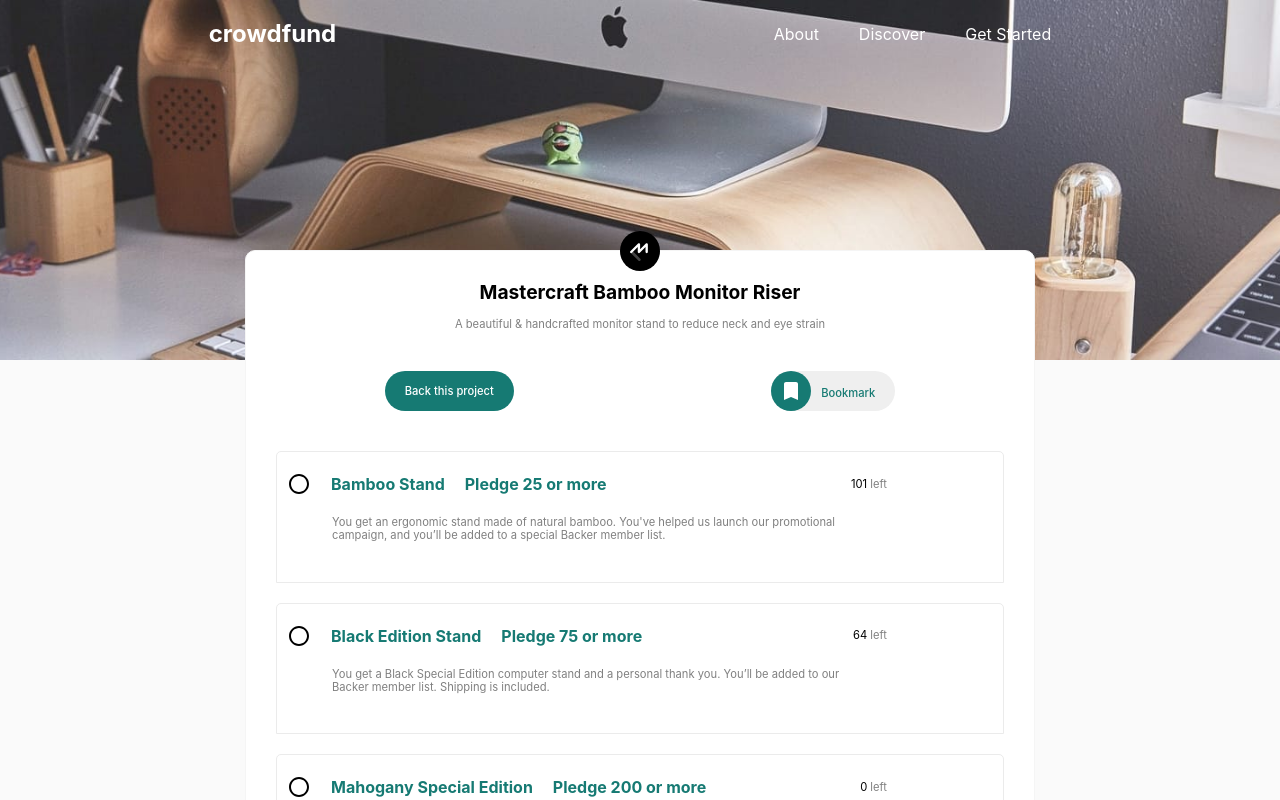
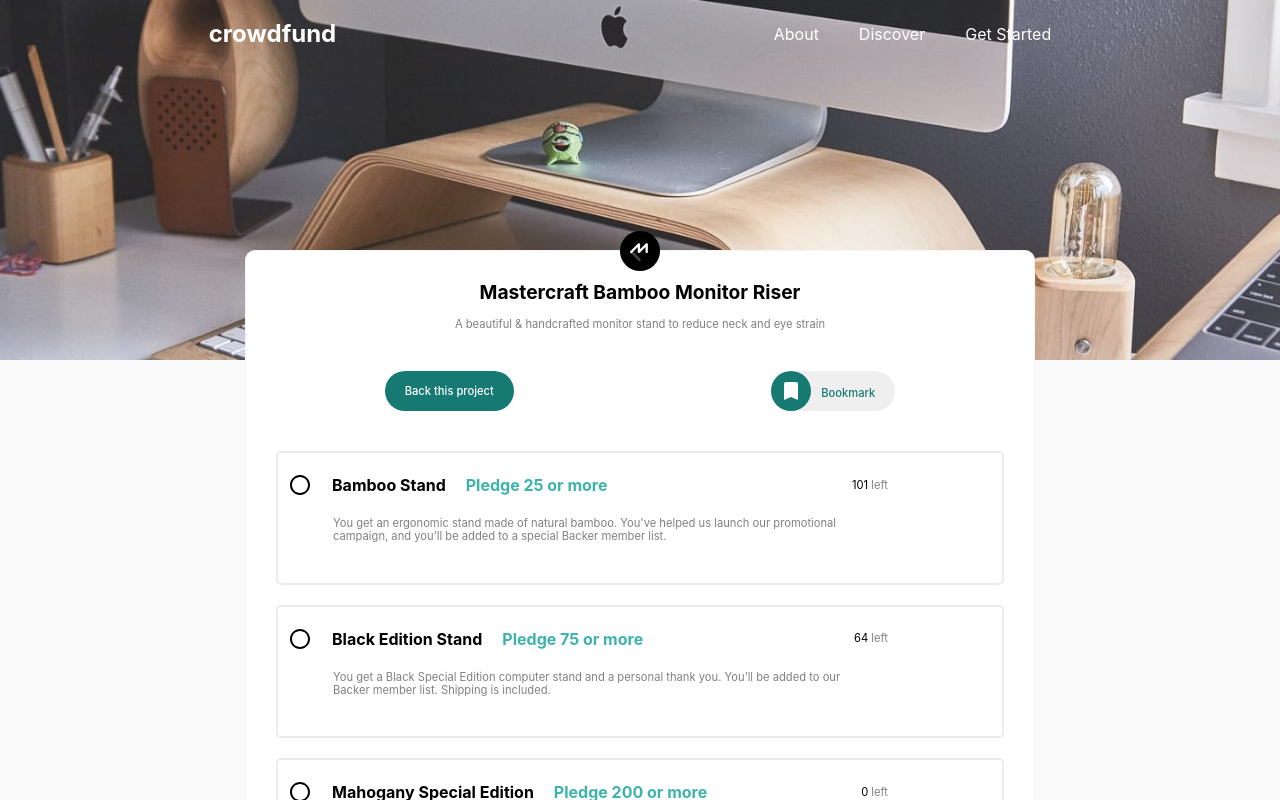
Before and after one commit to hyoshimori/react-crowdfunding-product-page, a React (Create React App) app: page / in a window 1280 px wide. Both pictures are taken after a click on the button "Back this project". Shown: the top 800 px of the page. Built offline with nearby package versions, Linux system fonts and the light colour scheme.

Commit message:
comments added

```diff
--- a/src/components/main/About.tsx
+++ b/src/components/main/About.tsx
@@ -9,6 +9,7 @@ import * as perkTypes from '../../../types/perk';
 const About = () => {
   const [selectedPerk, setSelectedPerk] = useState(-1); // Start with no perk selected
 
+  // perk mock up data as this is only the front end app //
   const perks: perkTypes.Perk[] = [
     {
       name: 'Bamboo Stand',
@@ -32,9 +33,11 @@ const About = () => {
 
 
   const handleButtonClick = (index: number) => {
-    setSelectedPerk(selectedPerk === index ? -1 : index); // Toggle selected perk, or deselect if it's already selected
+    // Toggle selected perk, or deselect if it's already selected
+    setSelectedPerk(selectedPerk === index ? -1 : index);
   };
 
+  // Passign this func to "handleButtonClick" func in ThankYou component to reset the state
   const resetPerkSelection = () => {
     setSelectedPerk(-1);
   };
@@ -46,7 +49,7 @@ const About = () => {
         <span className={`${styles.grey__color} ${styles.desciption__message}`}>The Mastercraft Bamboo Monitor Riser is a sturdy and stylish platform that elevates your screen to a more comfortable viewing height. Placing your monitor at eye level has the potential to improve your posture and make you more comfortable while at work, helping you stay focused on the task at hand.</span>
         <span className={`${styles.grey__color} ${styles.desciption__message}`}>Featuring artisan craftsmanship, the simplicity of design creates extra desk space below your computer to allow notepads, pens, and USB sticks to be stored under the stand.</span>
       </div>
-
+      {/* loop of perks from perkContext */}
       {perks.map((perk, index) => (
         <div key={index} className={styles.about__lower}>
           <div className={styles.about__upper__name__and__price__top}>
@@ -60,6 +63,7 @@ const About = () => {
             </div>
             <button className={styles.button} onClick={() => handleButtonClick(index)}>Select Details</button>
           </div>
+          {/* if the index selected is same as the index in the state */}
           {selectedPerk === index && <ThankYou resetPerkSelection={resetPerkSelection}/>}
         </div>
       ))}
--- a/src/components/main/BackThisProject.tsx
+++ b/src/components/main/BackThisProject.tsx
@@ -4,17 +4,18 @@ import styles from '../style/BackThisProject.module.css';
 
 import BookmarkIcon from '@mui/icons-material/Bookmark';
 
-// import Detail from './Detail';
 import DetailBackThisProject from './DetailBackThisProject';
 
 const BackThisProject = () => {
   const [buttonToggle, setButtonToggle] = useState(false);
   const [backToggle, setBackToggle] = useState(false);
 
+  // use this to show DetailBackThisProject in ternary operator //
   const backThisProjectClick = () => {
     setBackToggle(!backToggle);
   };
 
+  // use this to use the bookmark button
   const handleClick = () => {
     console.log('button clicked')
     setButtonToggle(!buttonToggle);
@@ -28,7 +29,9 @@ const BackThisProject = () => {
         <span className={styles.grey__color}>A beautiful & handcrafted monitor stand to reduce neck and eye strain</span>
       </div>
         <div className={styles.buttons}>
+          {/* use this to show DetailBackThisProject in ternary operator */}
           <button className={styles.button} onClick={backThisProjectClick}>Back this project</button>
+          {/* use this to use the bookmark button */}
           <button
             className={`${styles.bookmark} ${buttonToggle ? styles.bookmark__grey : ''}`}
             onClick={handleClick}
--- a/src/components/main/DetailBackThisProject.tsx
+++ b/src/components/main/DetailBackThisProject.tsx
@@ -27,10 +27,15 @@ const DetailBackThisProject = () => {
           console.log(el.name)
           return(
             <div className={styles.details__projects__and__enter__your__pledge}>
-              <div className={styles.details__projects__upper__and__lower} onClick={() => handleClick(index)}>
+              <div className={buttonToggele !== index ? `${styles.details__projects__upper__and__lower}
+                                                         ${styles.details__projects__upper__and__lower__with__radius__and__color}`
+                                                         :
+                                                         `${styles.details__projects__upper__and__lower}`
+                                                        }
+                   onClick={() => handleClick(index)}>
                 <div key={index} className={styles.details__projects}>
                   {
-                    // when the index of the loop is same as the state, button is checked
+                    // when the index of the loop is same as the state, button is checked (changes the icon from unchecked to checked)
                     buttonToggele === index ? <RadioButtonCheckedIcon /> : <RadioButtonUncheckedIcon />
                   }
                   <div>
@@ -45,12 +50,13 @@ const DetailBackThisProject = () => {
                 </div>
                 <span onClick={() => handleClick(index)} className={styles.details__projects__lower}>{el.description}</span>
               </div>
+              {/* when the bottomToggle's id is the same as the one being clicked, show "Enter your pledge div" */}
               {
                 buttonToggele === index ?
                 <div className={styles.body__EnterYourPledge}>
                   <span style={{color: 'grey'}}>Enter your pledge</span>
                   <div className={styles.body__EnterYourPledge__right}>
-                    <input type="text" placeholder={'$'  + el.minPledge.toString()}/>
+                    <input type="text" placeholder={'$' + el.minPledge.toString()}/>
                     <button>Continue</button>
                   </div>
               </div>
--- a/src/components/main/ThankYou.tsx
+++ b/src/components/main/ThankYou.tsx
@@ -8,11 +8,11 @@ interface ThankYouProps {
   resetPerkSelection: () => void;
 }
 
-// This thankYouProps does not return anything because the func is called directly and so it does not need to return anything
-
+// This thankYouProps does not return anything (so it is 'void') because the func is called directly and so it does not need to return anything
 const ThankYou: React.FC<ThankYouProps> = ({ resetPerkSelection }) => {
   const [gotItPerk, setgotItPerk] = useState(true);
 
+  // when called this, the state in About component is being reset
   const handleButtonClick = () => {
     setgotItPerk(!gotItPerk);
     resetPerkSelection();
--- a/src/components/style/DetailBackThisProject.module.css
+++ b/src/components/style/DetailBackThisProject.module.css
@@ -12,7 +12,10 @@
 .details__projects__upper__name__and__price{
   display: flex;
   flex-direction: row;
-  color: #167A73;
+}
+
+.details__projects__upper__name__and__price span{
+  color: #3EB3AC;
 }
 
 .details__projects__upper__name__and__price span,
@@ -44,7 +47,8 @@ span.details__projects__lower{
   padding: 20px 10px;
   border-top-left-radius: 5px;
   border-top-right-radius: 5px;
-  border: solid 1px rgb(235, 235, 235);
+  border: solid 2px #3EB3AC;
+  border-bottom-color: rgb(235, 235, 235);
   cursor: pointer;
   margin-top: 20px;
 }
@@ -53,14 +57,15 @@ span.details__projects__lower{
   margin-bottom: 20px;
   padding-top: 20px;
   padding-bottom: 20px;
-  border: solid 1px rgb(235, 235, 235);
-  border-top: none;
+  border: solid 2px #3EB3AC;
+  border-top-color: rgb(235, 235, 235);
   border-bottom-left-radius: 5px;
   border-bottom-right-radius: 5px;
   display: flex;
   justify-content: space-between;
   align-items: center;
   padding: 20px;
+  margin-top: -1px;
 }
 
 .body__EnterYourPledge button,
@@ -79,6 +84,7 @@ span.details__projects__lower{
   background-color: #3EB3AC;
   color: white;
   font-weight: bold;
+  cursor: pointer;
 }
 
 .body__EnterYourPledge input{
@@ -97,3 +103,8 @@ span.details__projects__lower{
   color: black;
   font-weight: bold;
 }
+
+.details__projects__upper__and__lower__with__radius__and__color{
+  border-radius: 5px;
+  border-color: rgb(235, 235, 235);
+}
```
